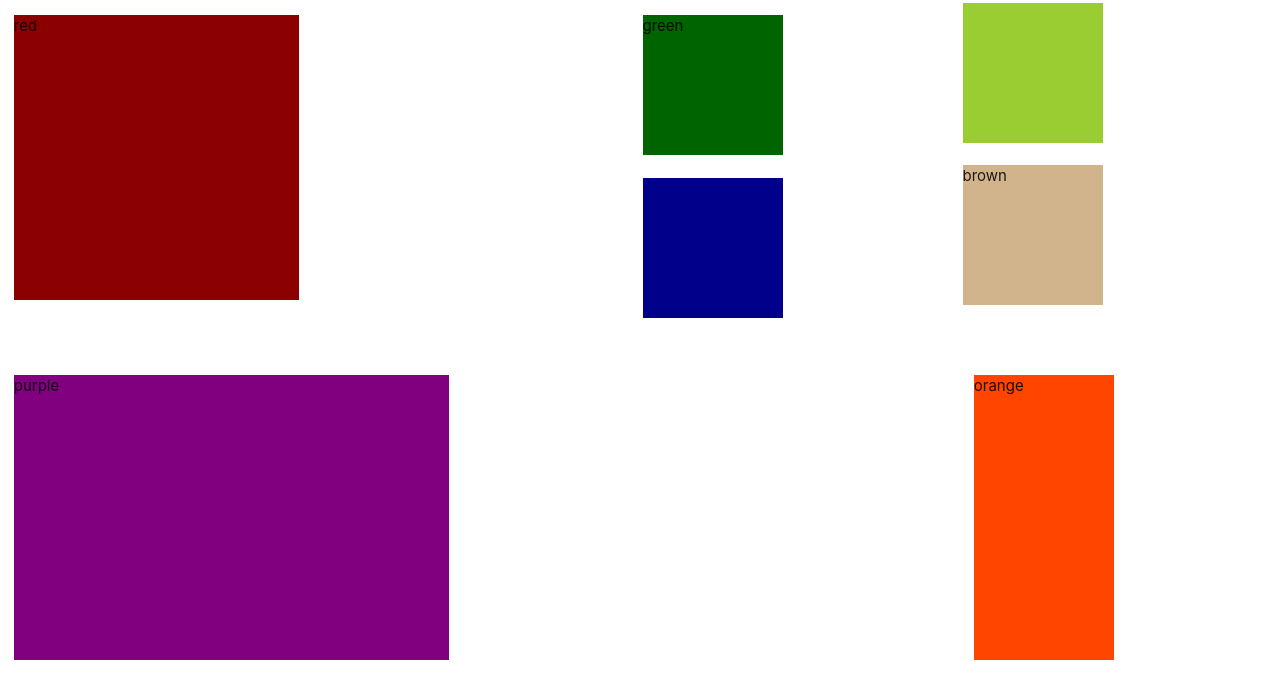
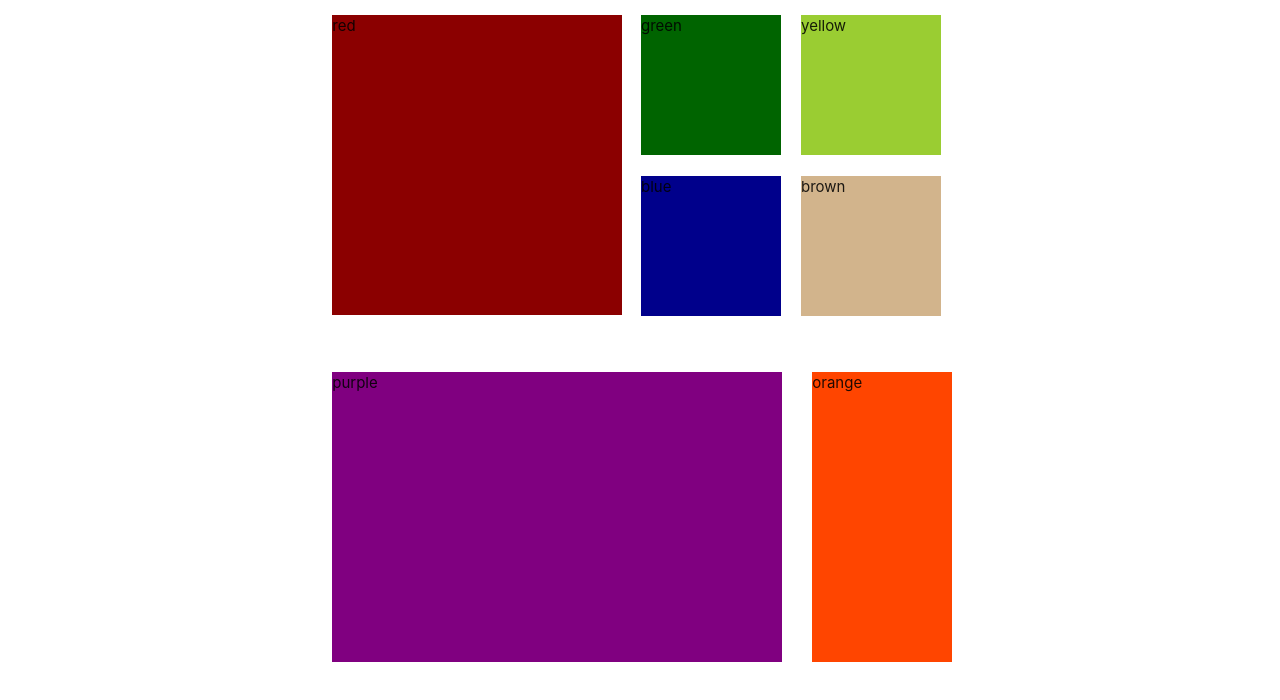
Before and after one commit to cngondo/metro-materialize, a plain HTML site: page index.html in a window 1280 px wide. Drawn offline with nearby package versions, Linux system fonts and the light colour scheme.

Commit message:
modified width and height of the container

```diff
--- a/index.html
+++ b/index.html
@@ -6,7 +6,7 @@
     </head>
     <body>
     <!-- top section -->
-    <div class="row">
+    <div id="contained" class="row">
     <div class="row">
       <div class="col s6">
         <div id="red" class="medium-tile">
@@ -20,12 +20,16 @@
           </div>
         </div>
         <div class="row">
-          <div id="blue" class="small-tile"></div>
+          <div id="blue" class="small-tile">
+            <p>blue</p>
+          </div>
         </div>
       </div>
       <div class="col s3">
       <div class="row">
-          <div id="yellow" class="small-tile"></div>
+          <div id="yellow" class="small-tile">
+            <p>yellow</p>
+          </div>
         </div>
         <div class="row">
           <div id="brown" class="small-tile">
@@ -34,7 +38,6 @@
         </div>
       </div>
     </div>
-    <!-- bottom section -->
     <div class="row">
       <div class="col s9">
         <div id="purple" class="large-tile">
--- a/mystyle.css
+++ b/mystyle.css
@@ -1,22 +1,26 @@
+#contained{
+  width: 640px;
+  height: auto;
+}
 .small-tile{
   width: 140px;
   height: 140px;
-  margin: 2.5px;
+  margin: 1px;
 }
 .medium-tile{
-  width: 285px;
-  height: 285px;
-  margin: 2.5px;
+  width: 290px;
+  height: 300px;
+  margin: 1px;
   }
 .large-tile{
-  width: 435px;
-  height: 285px;
-  margin:2.5px;
+  width: 450px;
+  height: 290px;
+  margin:1px;
 }
 .info-tile{
   width: 140px;
-  height: 285px;
-  margin: 2.5px;
+  height: 290px;
+  margin: 1px;
 }
 
 #red{
```
